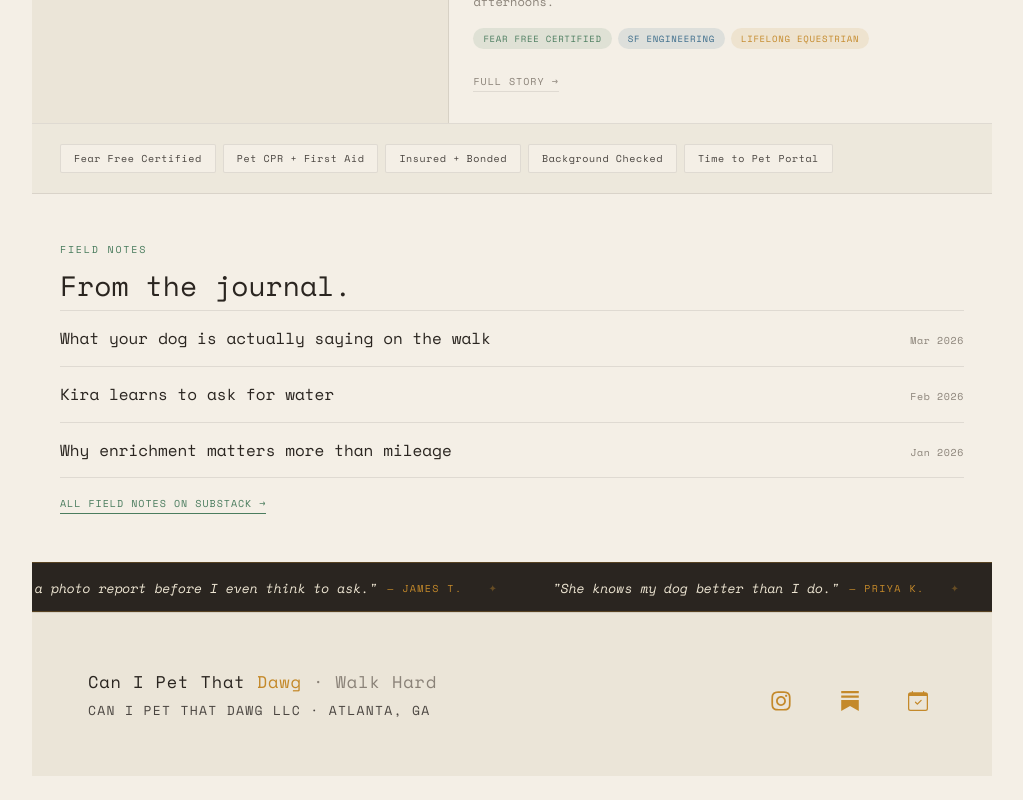
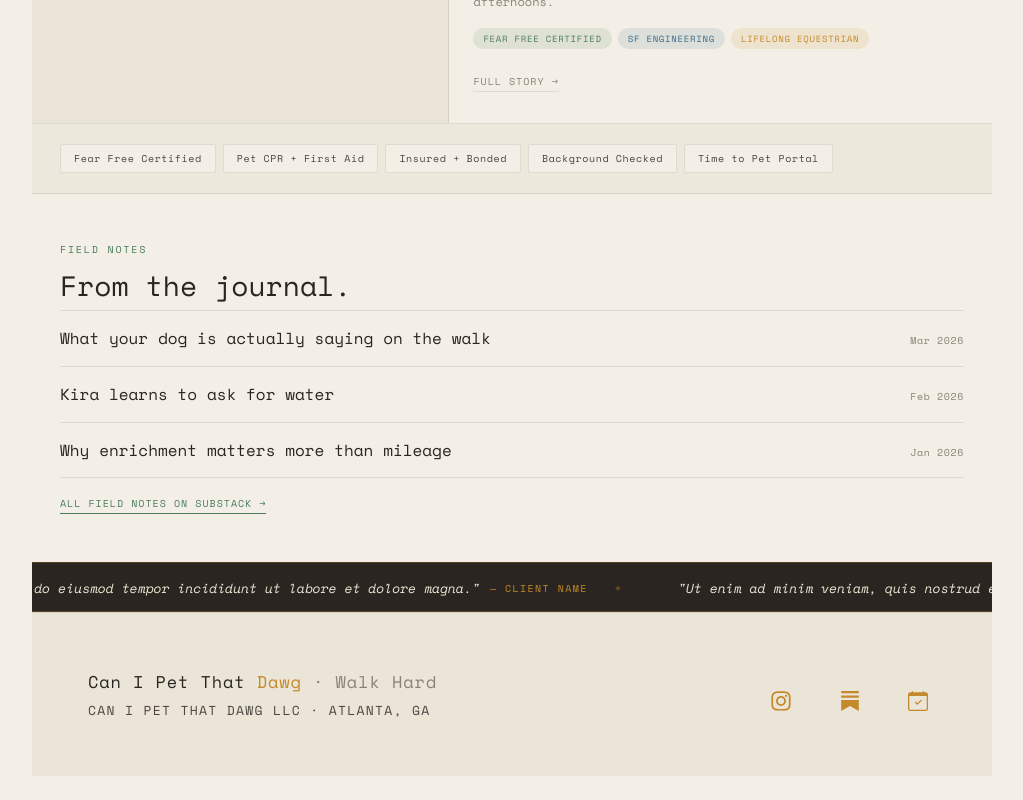
Before and after one commit to darkhorsedevloper/canipetthatdawg, a React (Vite) app: page / in a window 1280 px wide. Shown: the part 2227-3027 px from the top of the page, without its empty margins (128-1151 px from the left). Built offline with nearby package versions, Linux system fonts and the light colour scheme.

Commit message:
replace fake reviews with lorem ipsum placeholder

```diff
--- a/src/components/ReviewTicker.jsx
+++ b/src/components/ReviewTicker.jsx
@@ -1,11 +1,11 @@
 const quotes = [
-  { text: '"Kira came home actually tired for once."', client: 'Sarah M.' },
-  { text: '"I get a photo report before I even think to ask."', client: 'James T.' },
-  { text: '"She knows my dog better than I do."', client: 'Priya K.' },
-  { text: '"No hidden fees. Ever. I\'ve checked."', client: 'Marcus D.' },
-  { text: '"The GPS updates give me actual peace of mind."', client: 'Lauren B.' },
-  { text: '"My anxious rescue is a different dog on these walks."', client: 'Tom R.' },
-  { text: '"Worth every dollar. Zero hesitation."', client: 'Amanda C.' },
+  { text: '"Lorem ipsum dolor sit amet, consectetur adipiscing elit."', client: 'Client Name' },
+  { text: '"Sed do eiusmod tempor incididunt ut labore et dolore magna."', client: 'Client Name' },
+  { text: '"Ut enim ad minim veniam, quis nostrud exercitation."', client: 'Client Name' },
+  { text: '"Duis aute irure dolor in reprehenderit in voluptate velit."', client: 'Client Name' },
+  { text: '"Excepteur sint occaecat cupidatat non proident."', client: 'Client Name' },
+  { text: '"Sunt in culpa qui officia deserunt mollit anim id est laborum."', client: 'Client Name' },
+  { text: '"Nemo enim ipsam voluptatem quia voluptas sit aspernatur."', client: 'Client Name' },
 ]
 
 // Duplicate for seamless loop
```
